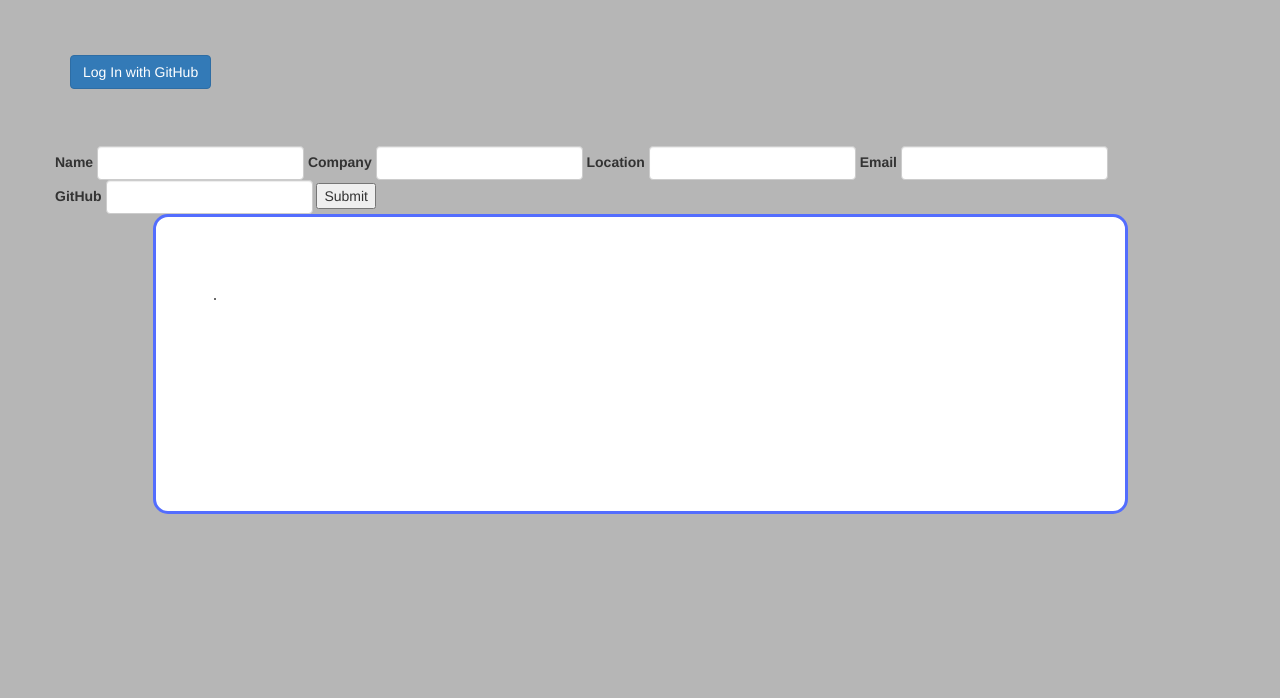
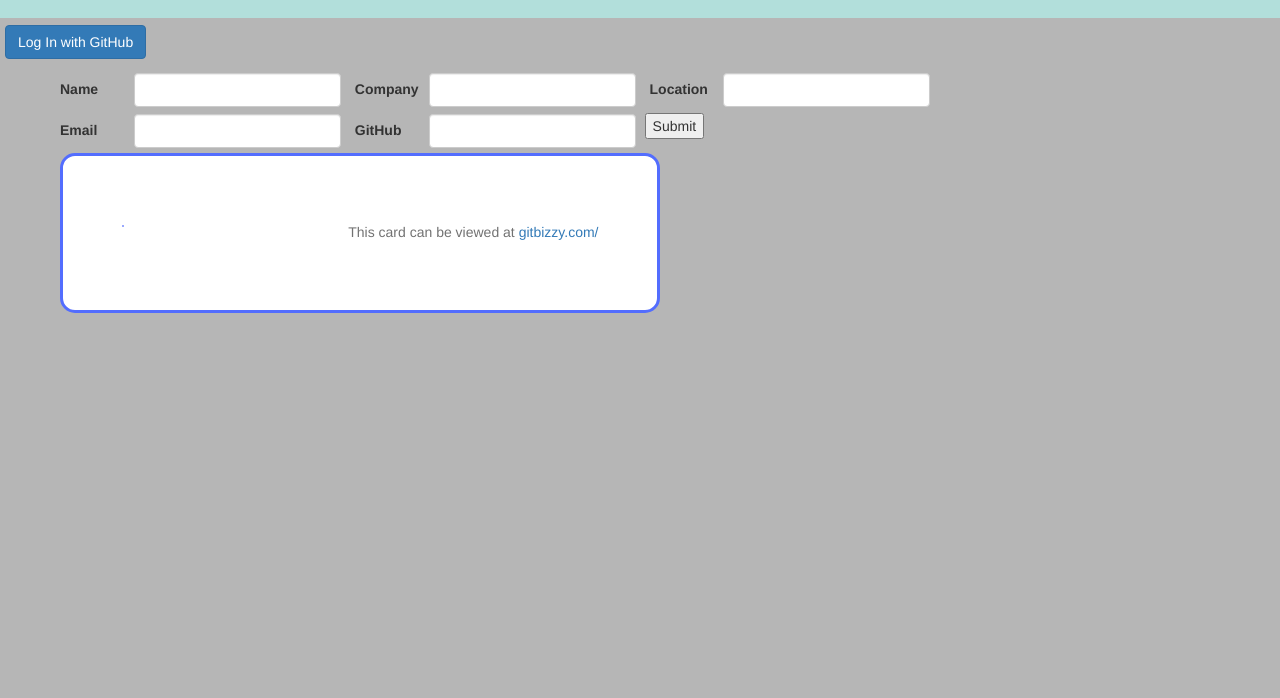
Before and after one commit to baillar2/gitbizzy, a website: page public/index.html at #!/bizcard in a window 1280 px wide. Shown: the part 102-800 px from the top of the page. Drawn offline with nearby package versions, Linux system fonts and the light colour scheme; some packages are replaced by stand-ins of ours; no server answers.

Commit message:
finished?

```diff
--- a/public/form.html
+++ b/public/form.html
@@ -1,23 +1,23 @@
 
 	<div class="row">
 		<form class="form-inline">
-			<div class="form-group">
+			<div class="form-group margin">
 				<label>Name</label>
 				<input type="text" class="form-control" placeholder="{{user.name}}" ng-model="user.name">
 			</div>
-			<div class="form-group">
+			<div class="form-group margin">
 				<label>Company</label>
 				<input type="text" class="form-control" placeholder="{{user.company}}" ng-model="user.company">
 			</div>
-			<div class="form-group">
+			<div class="form-group margin">
 				<label>Location</label>
 				<input type="text" class="form-control" placeholder="{{user.location}}" ng-model="user.location">
 			</div>
-			<div class="form-group">
+			<div class="form-group margin">
 				<label>Email</label>
 				<input type="text" class="form-control" placeholder="{{user.email}}" ng-model="user.email">
 			</div>
-			<div class="form-group">
+			<div class="form-group margin">
 				<label>GitHub</label>
 				<input type="text" class="form-control" placeholder="{{user.github}}" ng-model="user.github">
 			</div>
@@ -27,10 +27,13 @@
 	<div class="row">
 		<div class="col-xs-10 col-xs-offset-1 card">
 			<img class="avatar" src="{{user.avatar}}">
-			<h2 class="inline">{{user.name}}</h2>
-			<h4 class="margin">{{user.company}}</h4>
-			<h5 class="margin">{{user.location}}</h5>
-			<h5 class="margin">{{user.email}}</h5>
-			<h5 class="margin">{{user.github}}</h5>
+			<div style="float:right">
+				<h2 class="margin">{{user.name}}</h2>
+				<h4 class="margin">{{user.company}}</h4>
+				<h5 class="margin">{{user.location}}</h5>
+				<h5 class="margin">{{user.email}}</h5>
+				<h5 class="margin">{{user.github}}</h5>
+				<p>This card can be viewed at <a href="http://gitbizzy.com/{{user.login}}">gitbizzy.com/{{user.login}}</a></p>
+			</div>
 		</div>
 	</div>
--- a/public/index.html
+++ b/public/index.html
@@ -5,12 +5,12 @@
 	<link rel="stylesheet" type="text/css" href="https://cdnjs.cloudflare.com/ajax/libs/twitter-bootstrap/3.3.6/css/bootstrap.css">
 	<link rel="stylesheet" type="text/css" href="main.css">
 </head>
-<body ng-controller="bizControl" class="container body">
-	<div class="row header">
+<body ng-controller="bizControl" class=" body">
+	<div class="header">
 		<h1 class="title">GitBizzy Business Cards</h1>
 	</div>
 	<a href="/auth/github" class="btn btn-primary center margin">Log In with GitHub</a>
-	<div ng-view></div>
+	<div class="container" ng-view></div>
 
 
 
--- a/public/main.css
+++ b/public/main.css
@@ -5,6 +5,7 @@
 	background-color: #B2DFDB;
 	height: 100px;
 	width: 100%;
+	vertical-align: middle;
 }
 .title {
 	color: #00796B;
@@ -12,18 +13,26 @@
 	font-size: 54px;
 }
 
+label {
+	width: 70px;
+}
+p {
+	color:#727272;
+}
 .card {
 	border: medium solid #536DFE;
 	border-radius: 15px;
 	padding: 5%;
 	background-color: #FFFFFF;
-	min-height: 300px;
+	width: 600px;
 	max-height: 500px;
+	margin:5px;
+	color: #212121;
 }
 
 .avatar {
 	height: 200px;
-	border:thin solid black;
+	border:thin solid #536DFE;
 	border-radius: 5px;
 }
 
@@ -34,6 +43,6 @@
 	text-align: center;
 }
 .margin {
-	margin-top: 5%;
-	margin-bottom: 5%;
+	margin: 7px 5px 7px 5px;
+
 }
```
Also changed, not shown: public/bizcard.html (+7 -5 lines).
